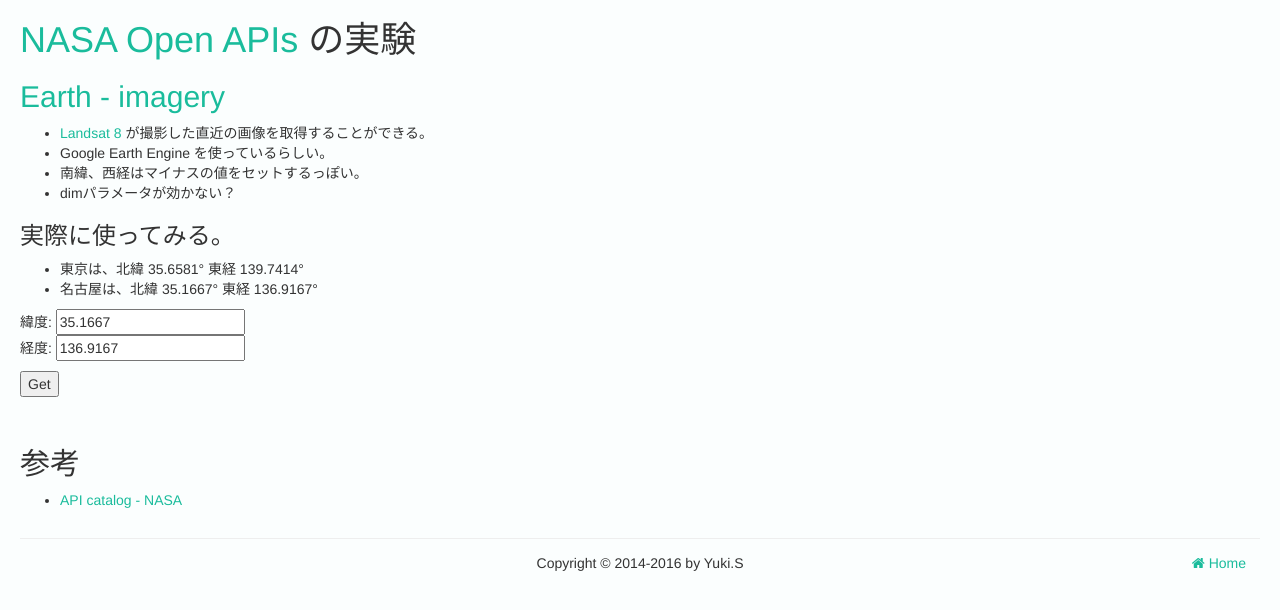
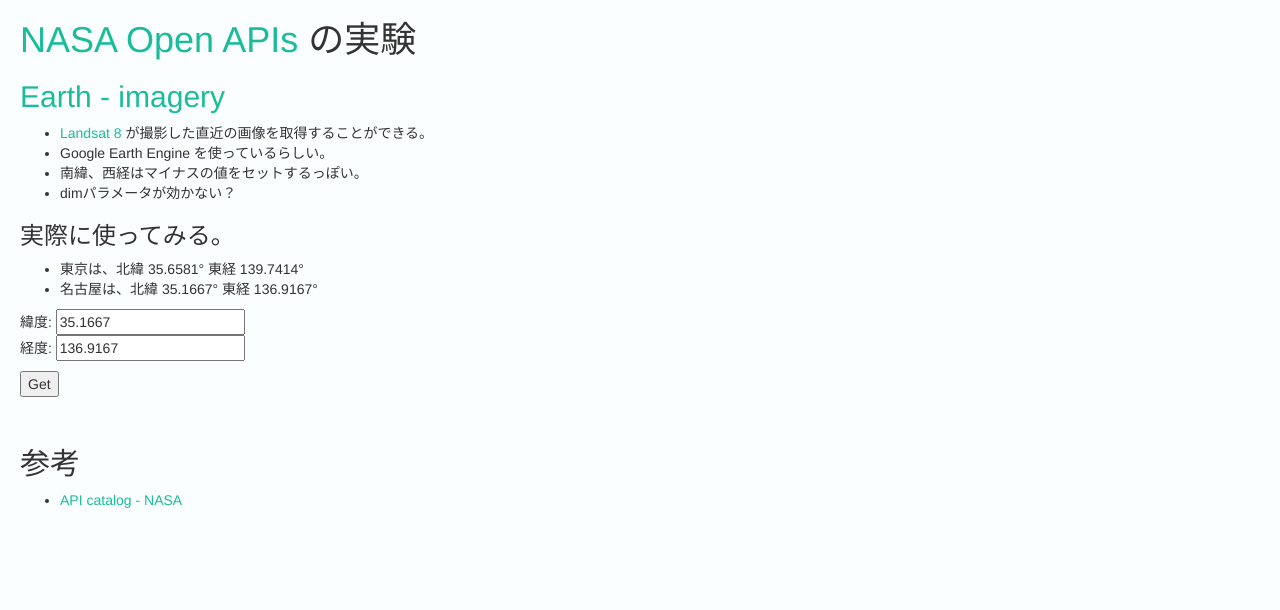
Before and after one commit to yukisov/yukisov.github.io, a Jekyll site: the page built from ex001.md, in a window 1280 px wide. Shown: the top 610 px of the page. Built offline with Jekyll 4.4.1, drawn with Linux system fonts in a browser that asks for light colours; nearby versions of some CDN libraries.

```diff
--- a/_layouts/default.html
+++ b/_layouts/default.html
@@ -35,7 +35,7 @@
 
   <!-- +++++ Footer Section +++++ -->
 
-  <div class="container-fluid" id="footer">
+  <!--<div class="container-fluid" id="footer">
     <div class="row">
       <div class="col-md-4">
 
@@ -47,7 +47,7 @@
         <a href="/"><i class="fa fa-home"></i> Home</a>
       </div>
     </div>
-  </div>
+  </div>-->
 
     <!-- Bootstrap core JavaScript
     ================================================== -->
```
Also changed, not shown: index.md (+5 -2 lines).
